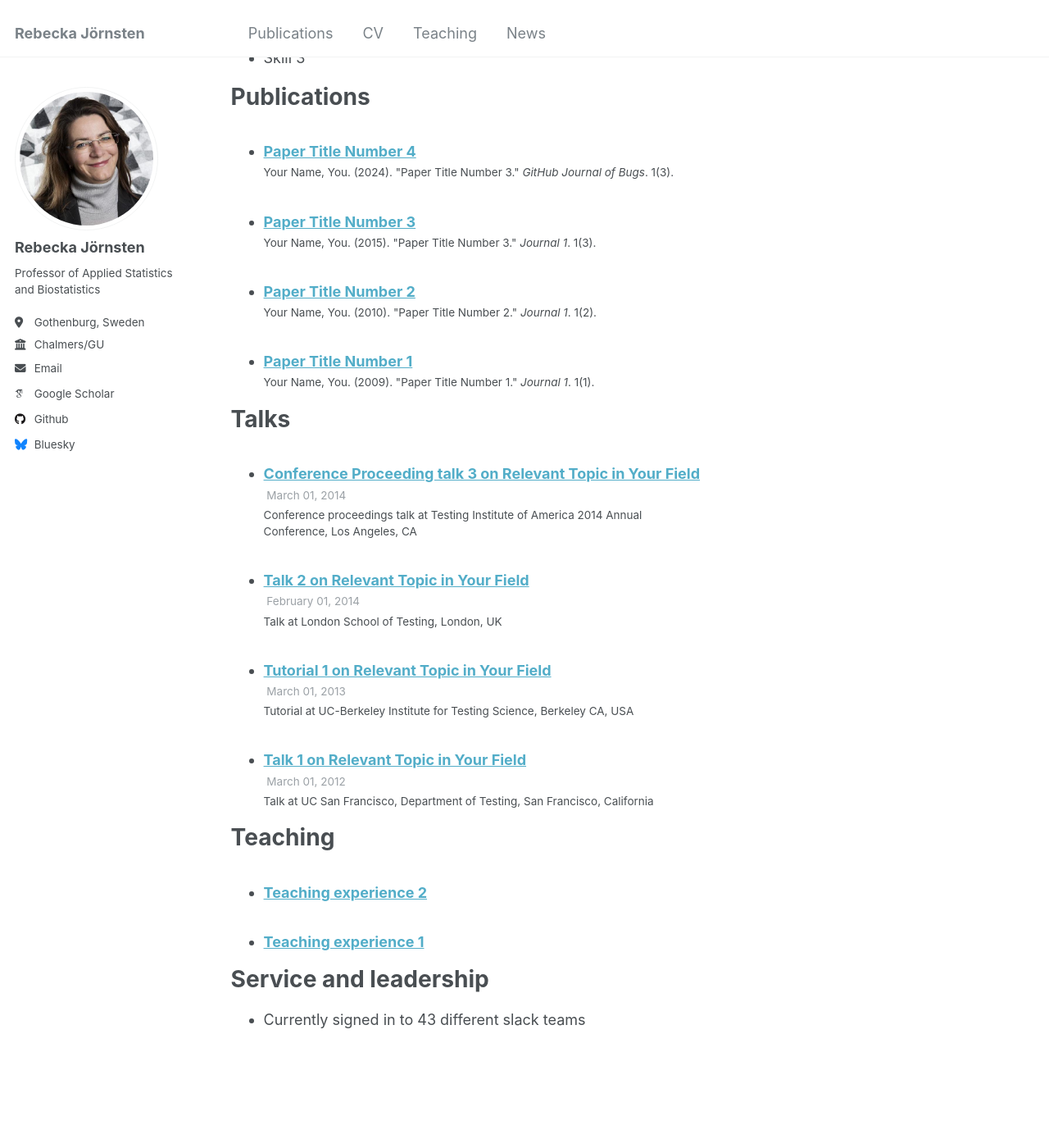
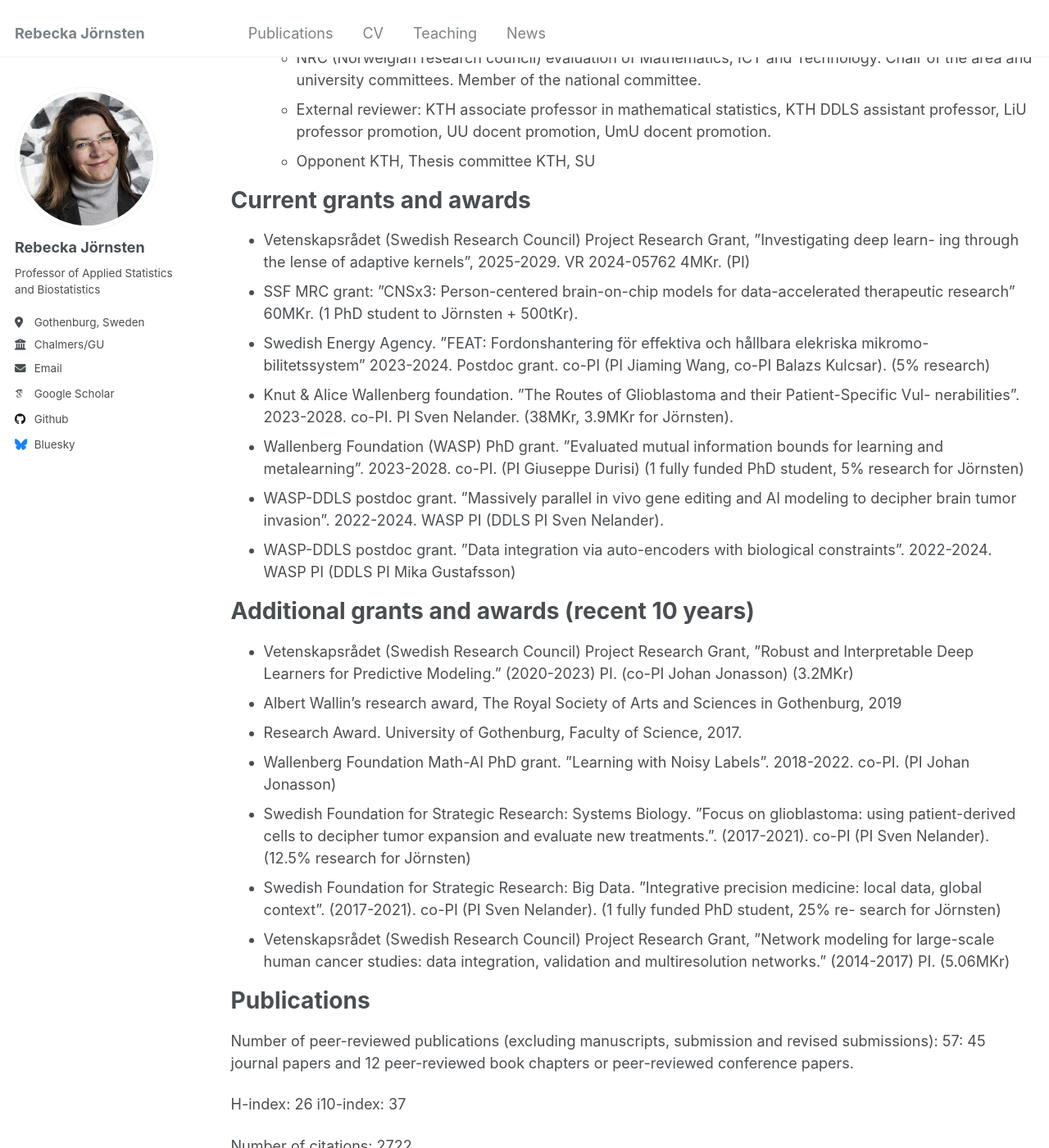
Before and after one commit to rjornsten/rjornsten.github.io, a Jekyll site: the page built from _pages/cv.md, in a window 1280 px wide and 1400 px high, scrolled down 985 px. Shown: the whole window at 82% size. Built offline with Jekyll 4.4.1, drawn with Linux system fonts in a browser that asks for light colours; some web fonts are replaced; some of the changed text lies outside the part shown.

Commit message:
Update cv.md

```diff
--- a/_pages/cv.md
+++ b/_pages/cv.md
@@ -11,54 +11,98 @@ redirect_from:
 
 Education
 ======
-* Ph.D in Version Control Theory, GitHub University, 2018 (expected)
-* M.S. in Jekyll, GitHub University, 2014
-* B.S. in GitHub, GitHub University, 2012
+* Ph.D in Statistics, University of California at Berkeley, Dec 2001
+* M.S. in Engineering Physics, Lund Institute of Technology, June 1996
 
-Work experience
+
+Academic Appointments
 ======
-* Spring 2024: Academic Pages Collaborator
-  * Github University
-  * Duties includes: Updates and improvements to template
-  * Supervisor: The Users
 
-* Fall 2015: Research Assistant
-  * Github University
-  * Duties included: Merging pull requests
-  * Supervisor: Professor Hub
+* 2016 - present: Professor
+  * Department of Mathematical Sciences
+  * University of Gothenburg/Chalmers University of Technology
 
-* Summer 2015: Research Assistant
-  * Github University
-  * Duties included: Tagging issues
-  * Supervisor: Professor Git
+* 2009 - 2026: Associate Professor
+  * Department of Mathematical Sciences
+  * University of Gothenburg/Chalmers University of Technology
 
-Skills
+* 2008: Tenured Associate Professor
+  * Department of Statistics and Biostatistics
+  * Rutgers University
+
+* 2002 - 2008: Tenure track Assistant Professor
+  * Department of Statistics and Biostatistics
+  * Rutgers University
+
+Service and leadership
 ======
-* Skill 1
-* Skill 2
-  * Sub-skill 2.1
-  * Sub-skill 2.2
-  * Sub-skill 2.3
-* Skill 3
+* 2018 - present: Vice-dean for research and research infrastructures
+  * Faculty of Science
+  * University of Gothenburg
+
+* 2024 academic service
+  * Member of WASP-DDLS panel, joint WASP/WASP-HS/DDLS conference committee
+  * Panel member grant application evaluations DDLS WABI
+  * NRC (Norweigian research council) evaluation of Mathematics, ICT and Technology. Chair of the area and university committees. Member of the national committee.
+  * External reviewer: KTH associate professor in mathematical statistics, KTH DDLS assistant professor, LiU professor promotion, UU docent promotion, UmU docent promotion.
+  * Opponent KTH, Thesis committee KTH, SU
+
+Current grants and awards
+======
+* Vetenskapsrådet (Swedish Research Council) Project Research Grant, ”Investigating deep learn-
+ing through the lense of adaptive kernels”, 2025-2029. VR 2024-05762 4MKr. (PI)
+* SSF MRC grant: ”CNSx3: Person-centered brain-on-chip models for data-accelerated therapeutic
+research” 60MKr. (1 PhD student to Jörnsten + 500tKr).
+* Swedish Energy Agency. ”FEAT: Fordonshantering för effektiva och hållbara elekriska mikromo-
+bilitetssystem” 2023-2024. Postdoc grant. co-PI (PI Jiaming Wang, co-PI Balazs Kulcsar). (5%
+research)
+* Knut & Alice Wallenberg foundation. ”The Routes of Glioblastoma and their Patient-Specific Vul-
+nerabilities”. 2023-2028. co-PI. PI Sven Nelander. (38MKr, 3.9MKr for Jörnsten).
+* Wallenberg Foundation (WASP) PhD grant. ”Evaluated mutual information bounds for learning and
+metalearning”. 2023-2028. co-PI. (PI Giuseppe Durisi) (1 fully funded PhD student, 5% research
+for Jörnsten)
+* WASP-DDLS postdoc grant. ”Massively parallel in vivo gene editing and AI modeling to decipher
+brain tumor invasion”. 2022-2024. WASP PI (DDLS PI Sven Nelander).
+* WASP-DDLS postdoc grant. ”Data integration via auto-encoders with biological constraints”. 2022-2024. WASP PI (DDLS PI Mika Gustafsson)
+
+Additional grants and awards (recent 10 years)
+======
+* Vetenskapsrådet (Swedish Research Council) Project Research Grant, ”Robust and Interpretable
+Deep Learners for Predictive Modeling.” (2020-2023) PI. (co-PI Johan Jonasson) (3.2MKr)
+* Albert Wallin’s research award, The Royal Society of Arts and Sciences in Gothenburg, 2019
+* Research Award. University of Gothenburg, Faculty of Science, 2017.
+* Wallenberg Foundation Math-AI PhD grant. ”Learning with Noisy Labels”. 2018-2022. co-PI. (PI
+Johan Jonasson)
+* Swedish Foundation for Strategic Research: Systems Biology. ”Focus on glioblastoma: using
+patient-derived cells to decipher tumor expansion and evaluate new treatments.”. (2017-2021).
+co-PI (PI Sven Nelander). (12.5% research for Jörnsten)
+* Swedish Foundation for Strategic Research: Big Data. ”Integrative precision medicine: local data,
+global context”. (2017-2021). co-PI (PI Sven Nelander). (1 fully funded PhD student, 25% re-
+search for Jörnsten)
+* Vetenskapsrådet (Swedish Research Council) Project Research Grant, ”Network modeling for
+large-scale human cancer studies: data integration, validation and multiresolution networks.” (2014-2017) PI. (5.06MKr)
 
 Publications
 ======
-  <ul>{% for post in site.publications reversed %}
-    {% include archive-single-cv.html %}
-  {% endfor %}</ul>
+Number of peer-reviewed publications (excluding manuscripts, submission and revised submissions):
+57: 45 journal papers and 12 peer-reviewed book chapters or peer-reviewed conference papers.
 
-Talks
+H-index: 26 i10-index: 37
+
+Number of citations: 2722
+
+[scholar.google page](https://scholar.google.com/citations?user=SO9llAMAAAAJ&hl=sv)
+
+
+
+Supervision
 ======
-  <ul>{% for post in site.talks reversed %}
-    {% include archive-single-talk-cv.html  %}
-  {% endfor %}</ul>
+***Current supervision:***
+* PhD students: Vincent Szolnoky(funded by Centiro Solutions, WASP affiliated).
+* Postdocs: Adam Malik (funded by WASP-DDLS), Ziming Wang (funded by Chalmers AI research center and the Swedish Research Council)
+* Co-supervision: Madeline Skeppsas (UU)
 
-Teaching
-======
-  <ul>{% for post in site.teaching reversed %}
-    {% include archive-single-cv.html %}
-  {% endfor %}</ul>
-
-Service and leadership
-======
-* Currently signed in to 43 different slack teams
+***Past supervision***; Sanjiv Dwivedi (postdoc), Felix Held, Oskar Allerbo, Olof Zetterqvist (WASP
+student, main advisor Johan Jonasson), Ida Larsson (co), Emil Rosén(co), Jonatan Kallus, Patrik
+Johansson(co), Teresia Kling(co), Jose Sanchez, Alexandra Jauhainen(co)
+* 60+ MSc students, academic and industry
```
